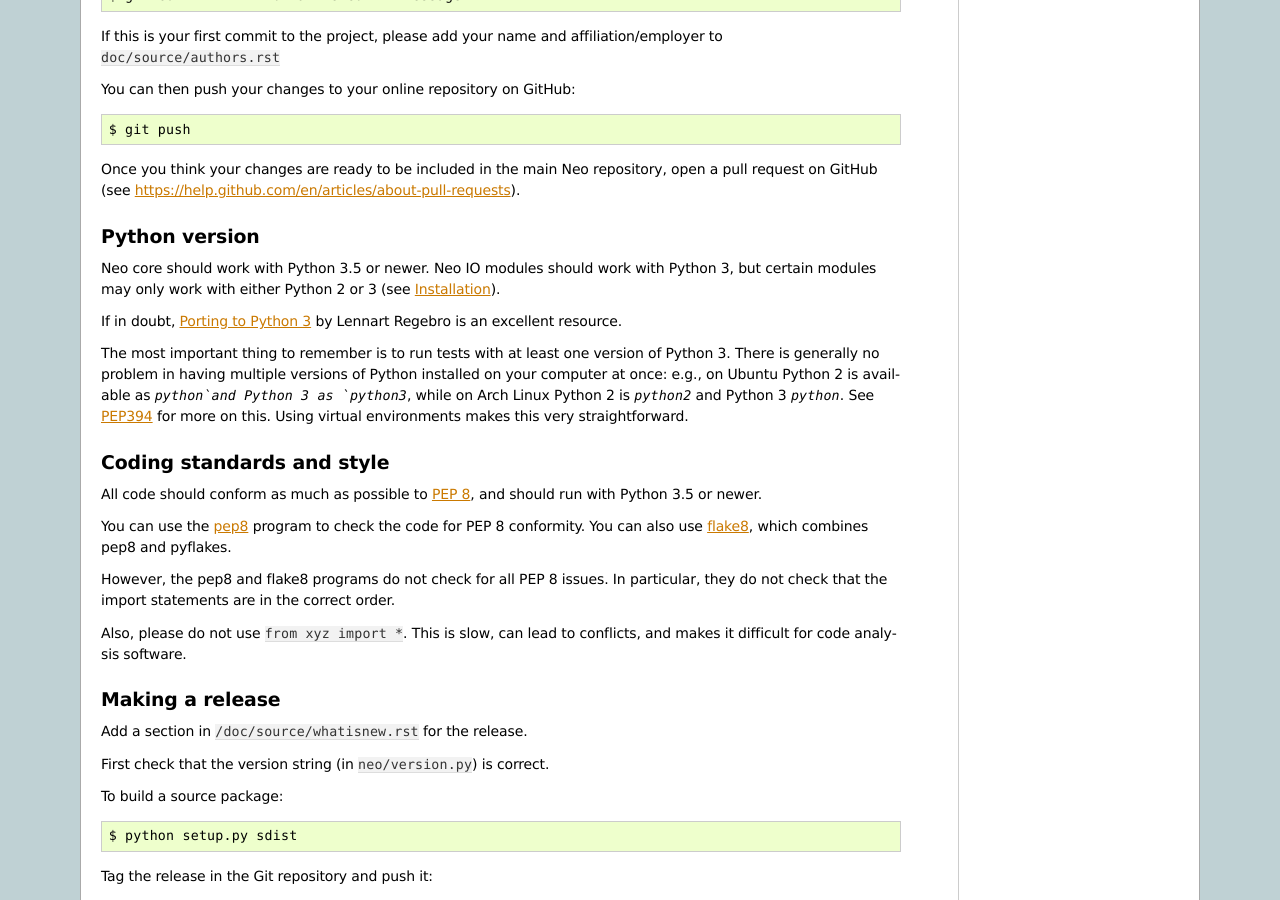
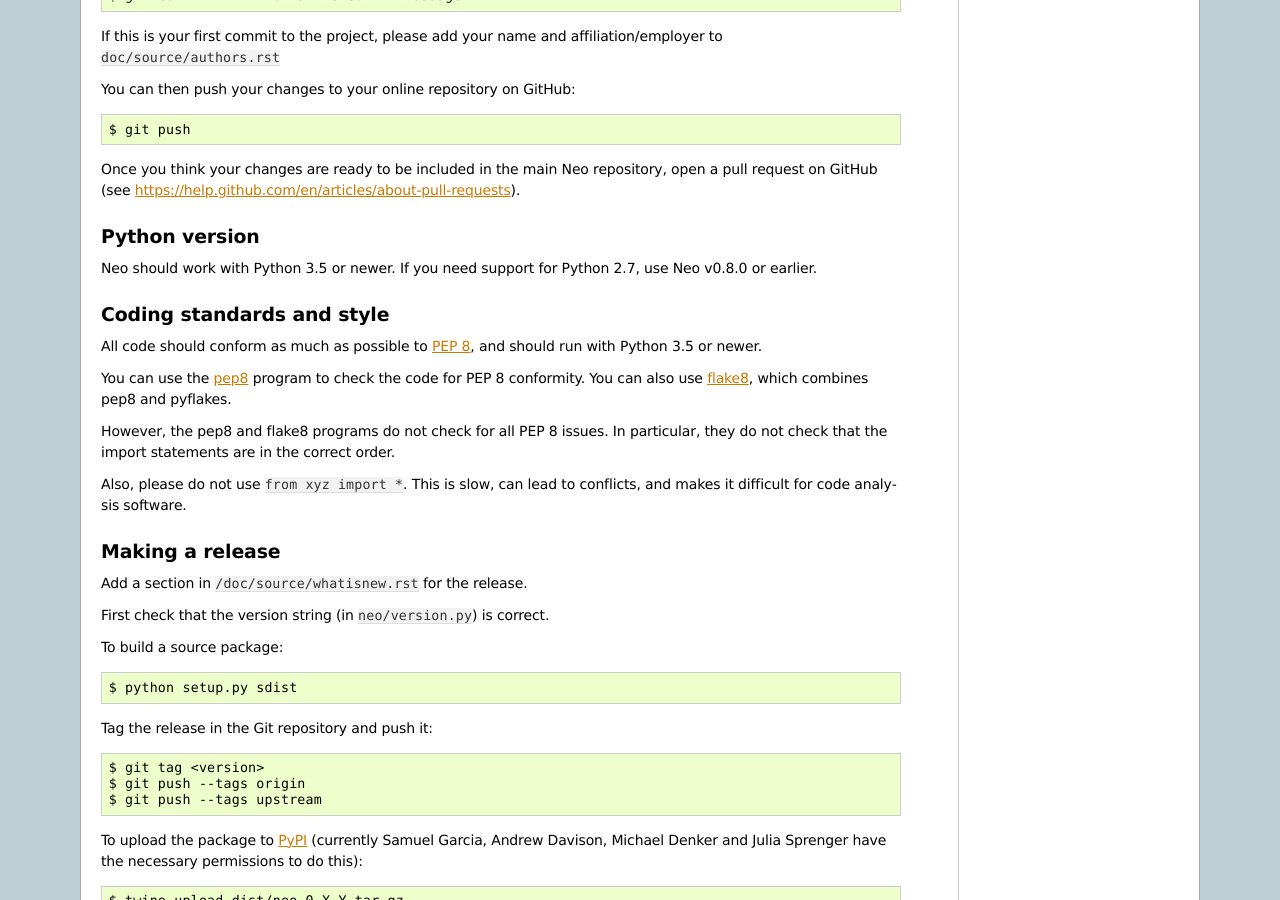
Before and after one commit to NeuralEnsemble/python-neo, a Sphinx documentation site: the page built from doc/source/developers_guide.rst, in a window 1280 px wide and 900 px high, scrolled down 2805 px. Built offline with Sphinx 7.4.7, drawn with Linux system fonts in a browser that asks for light colours; pages that are not in the unit, such as notebooks, are missing from menus.

Commit message:
Revise 'Python version' section

```diff
--- a/doc/source/developers_guide.rst
+++ b/doc/source/developers_guide.rst
@@ -193,17 +193,8 @@ open a pull request on GitHub
 Python version
 --------------
 
-Neo core should work with Python 3.5 or newer. Neo IO modules should work with Python 3,
-but certain modules may only work with either Python 2 or 3 (see :doc:`install`).
-
-If in doubt, `Porting to Python 3`_ by Lennart Regebro is an excellent resource.
-
-The most important thing to remember is to run tests with at least one version
-of Python 3. There is generally no problem in having multiple versions of Python
-installed on your computer at once: e.g., on Ubuntu Python 2 is available as `python`and
-Python 3 as `python3`, while on Arch Linux Python 2 is `python2` and Python 3 `python`.
-See `PEP394`_ for more on this. Using virtual environments makes this very
-straightforward.
+Neo should work with Python 3.5 or newer. If you need support for Python 2.7,
+use Neo v0.8.0 or earlier.
 
 
 Coding standards and style
```
